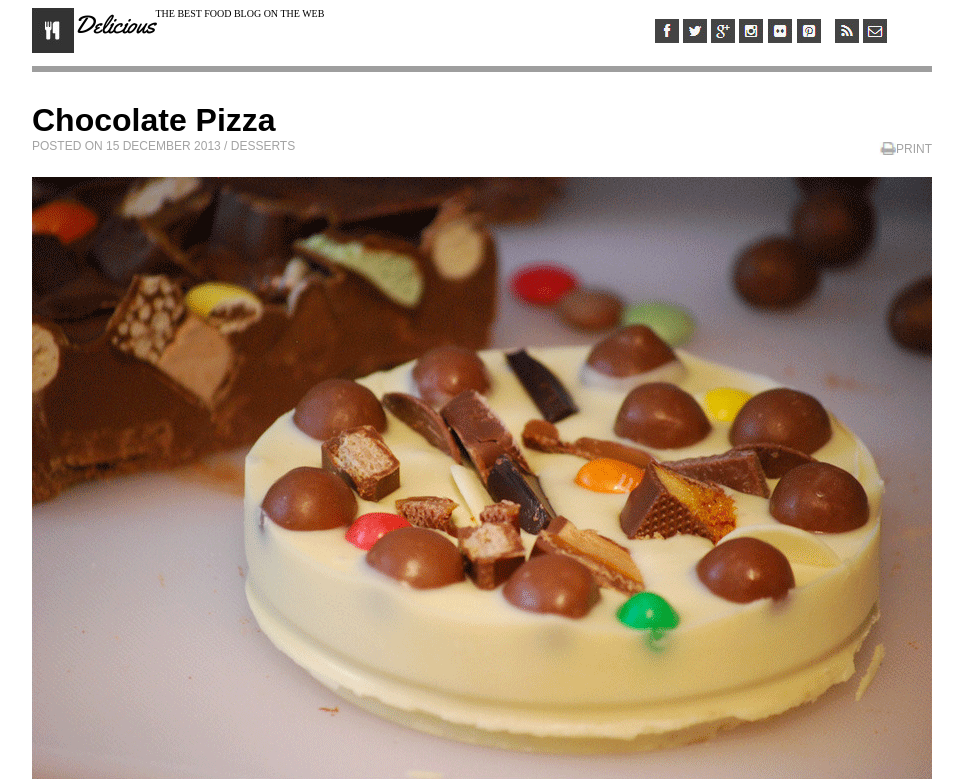
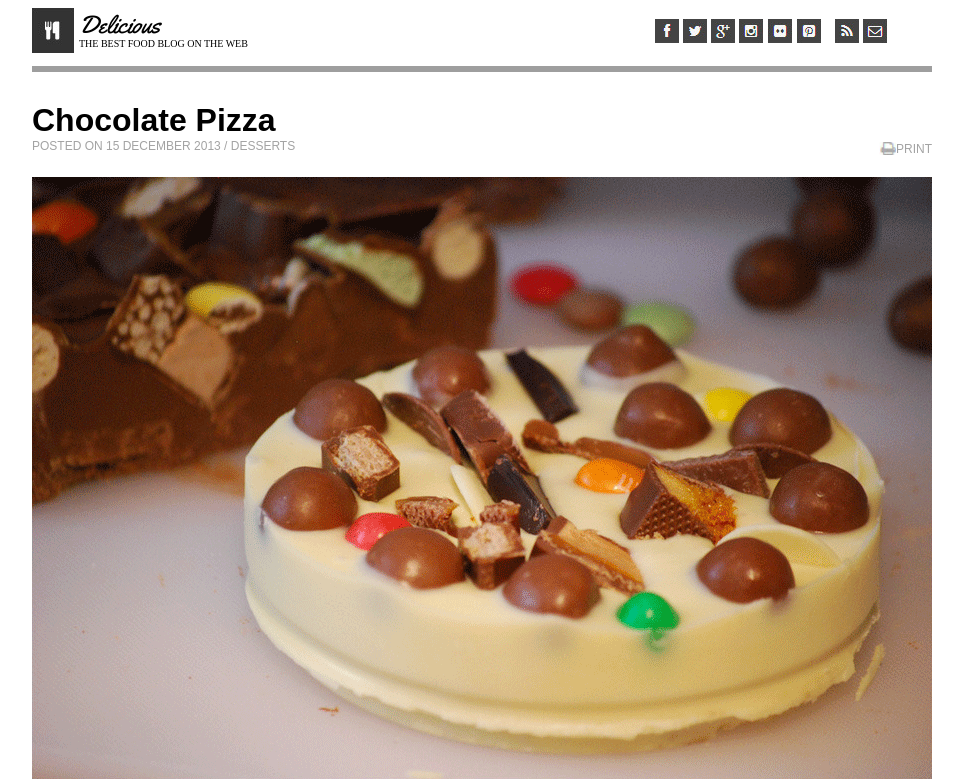
Before and after one commit to colbycrouch/lab09, a plain HTML site: page index.html in a window 1280 px wide. Shown: the top 780 px of the page, without its empty margins (158-1121 px from the left). Drawn offline with Linux system fonts and the light colour scheme; grey boxes are pictures that could not be loaded.

Commit message:
fixed the header and logo

```diff
--- a/index.html
+++ b/index.html
@@ -8,18 +8,10 @@
 </head>
 <body>
   <header>
-    <div id="open">
-      <div id="logo">
+    <div id="logo">
         <img src="imgs/logo.png">
-      </div>
-      <!-- <div id="inside"> -->
-      <div id="deli">
-        <p>Delicious</p>
-      </div>
-      <div id="slogan">
-        <p>THE BEST FOOD BLOG ON THE WEB</p>
-      </div>
-      <!-- </div> -->
+        <p id="deli">Delicious</p>
+        <p id="slogan">THE BEST FOOD BLOG ON THE WEB</p>
     </div>
     <div id="share_bar">
       <div id="social_media">
@@ -51,6 +43,7 @@
   </div>
     <img src="imgs/choco-pizza.png">
     <section>
+      <br>
       <p>For the fig-swirl, Melt butter over medium heat in a saucepan. Add brown sugar and stir to dissolve. Halve all of the figs and toss in saucepan with water and lemon juice. Cook over medium heat, stirring frequently, until you have a chunky-jammy mixture. Add salt with one or two stirs, set aside and let cool completely.</p>
       <br>
       <p>Ice Cream: In a small pot over medium heat, combine milk and granulated sugar until sugar is completely dissolved and the milk is just barely lukewarm. Whisk in the egg yolks. Set mixture in fridge and wait until the fix mixture is cooled.</p>
--- a/style.css
+++ b/style.css
@@ -25,37 +25,24 @@ h1 {
   margin-top: 0px;
 }
 
-#open {
-  display: flex;
+#logo {
   width: 300px;
   height: 50px;
-  flex-wrap: wrap;
-  /*flex-direction: column;*/
-  margin-top: 0em;
-  margin-bottom: 0em;
+}
 
+#logo > img {
+  float: left;
+  margin-right: 5px;
 }
-#logo {
-  width: 42px;
-  height: 45px;
-  justify-content: flex-start;
-}
+
 #deli {
   font-family: 'Yellowtail', cursive;
-  display: flex;
   font-size: 25px;
   height:30px;
-  margin-top: 0;
-  margin-bottom: 0;
 
 }
 #slogan {
-  display: flex;
-  flex-wrap: wrap;
   font-size: 10px;
-  margin-top: 0;
-  margin-bottom: 0;
-
 }
 
 #share_bar {
@@ -67,9 +54,6 @@ h1 {
   width: 180px;
 }
 
-#mail {
-
-}
 hr.style11 {
   height: 6px;
   background: url(http://ibrahimjabbari.com/english/images/hr-11.png) repeat-x 0 0;
```
